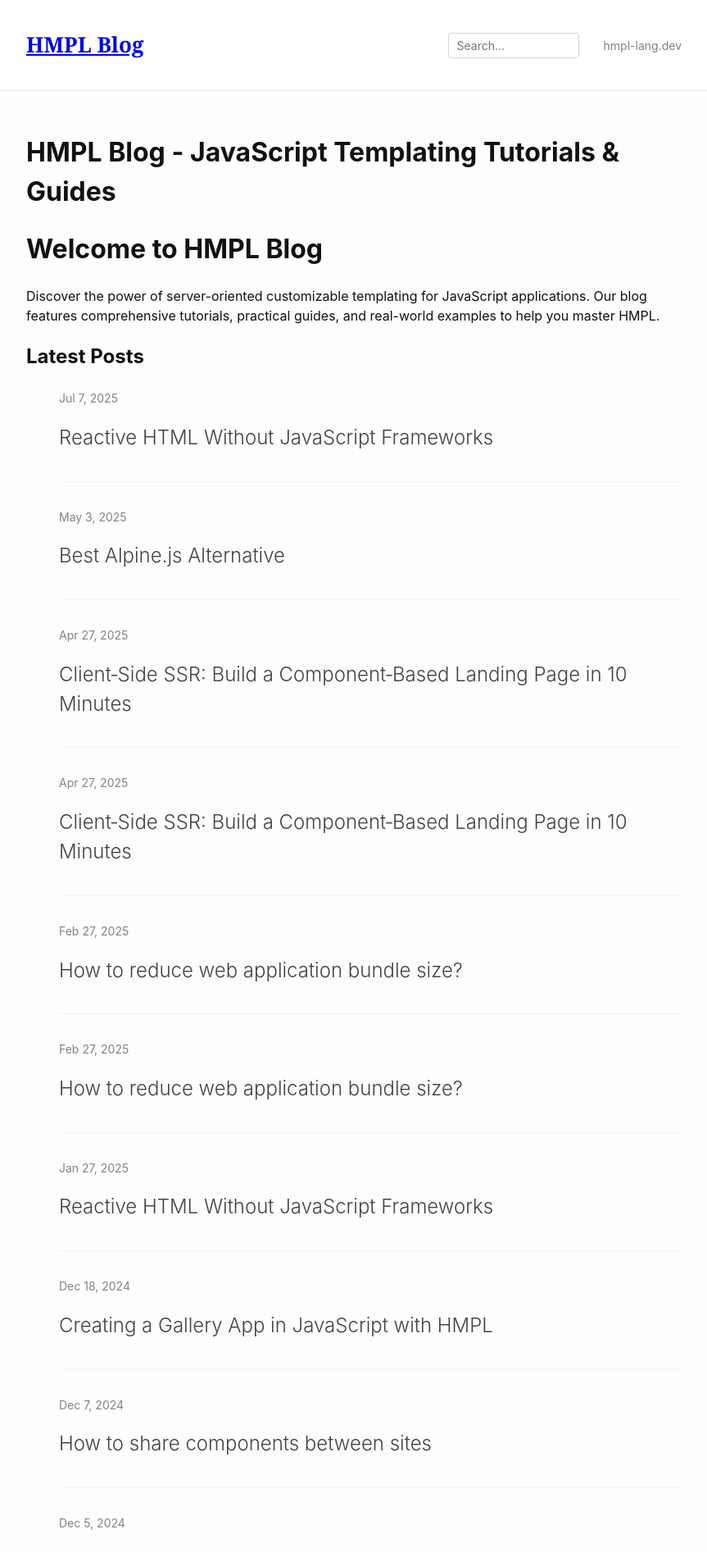
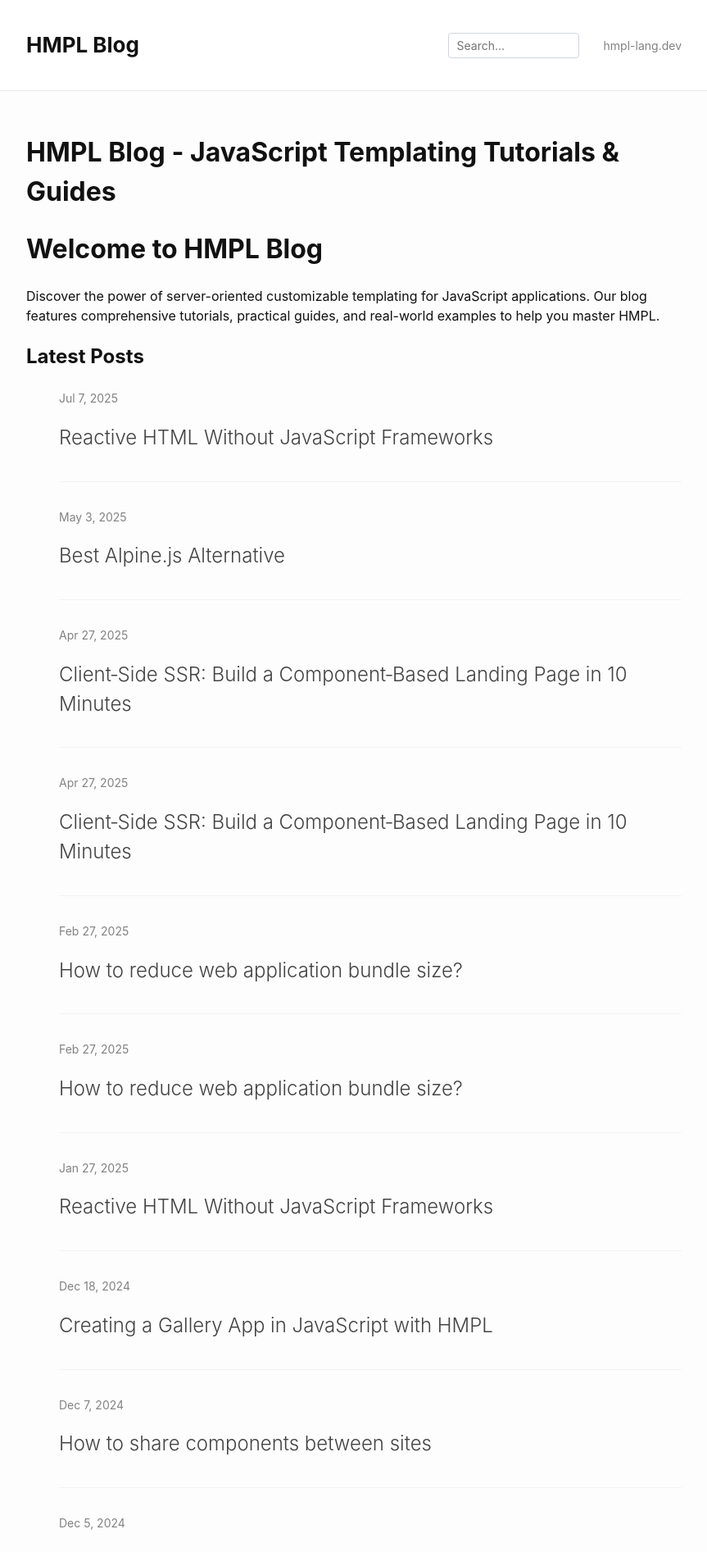
Before and after one commit to hmpl-language/blog, a Jekyll site: the page built from index.md, in a window 1280 px wide. Shown: the top 1893 px of the page at 82% size, without its empty margins (208-1071 px from the left). Built offline with Jekyll 4.4.1, drawn with Linux system fonts in a browser that asks for light colours; comment, search, counter and statistics services are not loaded.

Commit message:
Copied changes from hmpl/blog

```diff
--- a/assets/main.scss
+++ b/assets/main.scss
@@ -3,7 +3,8 @@
 
 // Complete Blog Theme CSS with Custom Header and Responsive Footer
 body {
-  font-family: -apple-system, BlinkMacSystemFont, "Segoe UI", Roboto, Helvetica, Arial, sans-serif;
+  font-family: -apple-system, BlinkMacSystemFont, "Segoe UI", Roboto, Helvetica,
+    Arial, sans-serif;
   font-size: 16px;
   line-height: 1.5;
   color: #111;
@@ -38,7 +39,31 @@ body {
   font-weight: 600;
   line-height: 1.2;
   margin: 0;
-  font-family: Georgia, serif;
+  position: relative;
+  display: inline-block;
+  font-weight: bold;
+  color: #111;
+  transition: color 0.3s ease;
+  text-decoration: none;
+}
+
+.site-title::after {
+  content: "";
+  position: absolute;
+  width: 0%;
+  height: 2px;
+  left: 0;
+  bottom: -3px;
+  background-color: #1e90ff;
+  transition: width 0.4s ease;
+}
+
+.site-title:hover {
+  color: #1e90ff;
+}
+
+.site-title:hover::after {
+  width: 100%;
 }
 
 .site-title a {
@@ -183,7 +208,12 @@ body {
   margin-bottom: 30px;
 }
 
-.post-content h1, .post-content h2, .post-content h3, .post-content h4, .post-content h5, .post-content h6 {
+.post-content h1,
+.post-content h2,
+.post-content h3,
+.post-content h4,
+.post-content h5,
+.post-content h6 {
   margin-top: 30px;
   margin-bottom: 15px;
 }
@@ -200,11 +230,18 @@ body {
   font-size: 20px;
 }
 
-.post-content p, .post-content blockquote, .post-content ul, .post-content ol, .post-content dl, .post-content figure, .post-content .highlight {
+.post-content p,
+.post-content blockquote,
+.post-content ul,
+.post-content ol,
+.post-content dl,
+.post-content figure,
+.post-content .highlight {
   margin-bottom: 15px;
 }
 
-.post-content ul, .post-content ol {
+.post-content ul,
+.post-content ol {
   margin-left: 30px;
 }
 
@@ -217,7 +254,8 @@ body {
   font-style: italic;
 }
 
-.post-content pre, .post-content code {
+.post-content pre,
+.post-content code {
   font-size: 15px;
   border: 1px solid #e8e8e8;
   border-radius: 3px;
@@ -339,11 +377,13 @@ body {
   text-decoration: underline;
 }
 
-.post-tags, .post-categories {
+.post-tags,
+.post-categories {
   margin: 0.5rem 0;
 }
 
-.post-tag, .post-category {
+.post-tag,
+.post-category {
   display: inline-block;
   background: #f1f3f4;
   color: #333;
@@ -354,7 +394,8 @@ body {
   text-decoration: none;
 }
 
-.post-tag:hover, .post-category:hover {
+.post-tag:hover,
+.post-category:hover {
   background: #e8eaed;
 }
 
@@ -454,7 +495,8 @@ body {
     font-size: 0.8em;
   }
 
-  .post-tag, .post-category {
+  .post-tag,
+  .post-category {
     font-size: 0.75em;
     padding: 0.15rem 0.4rem;
   }
```
